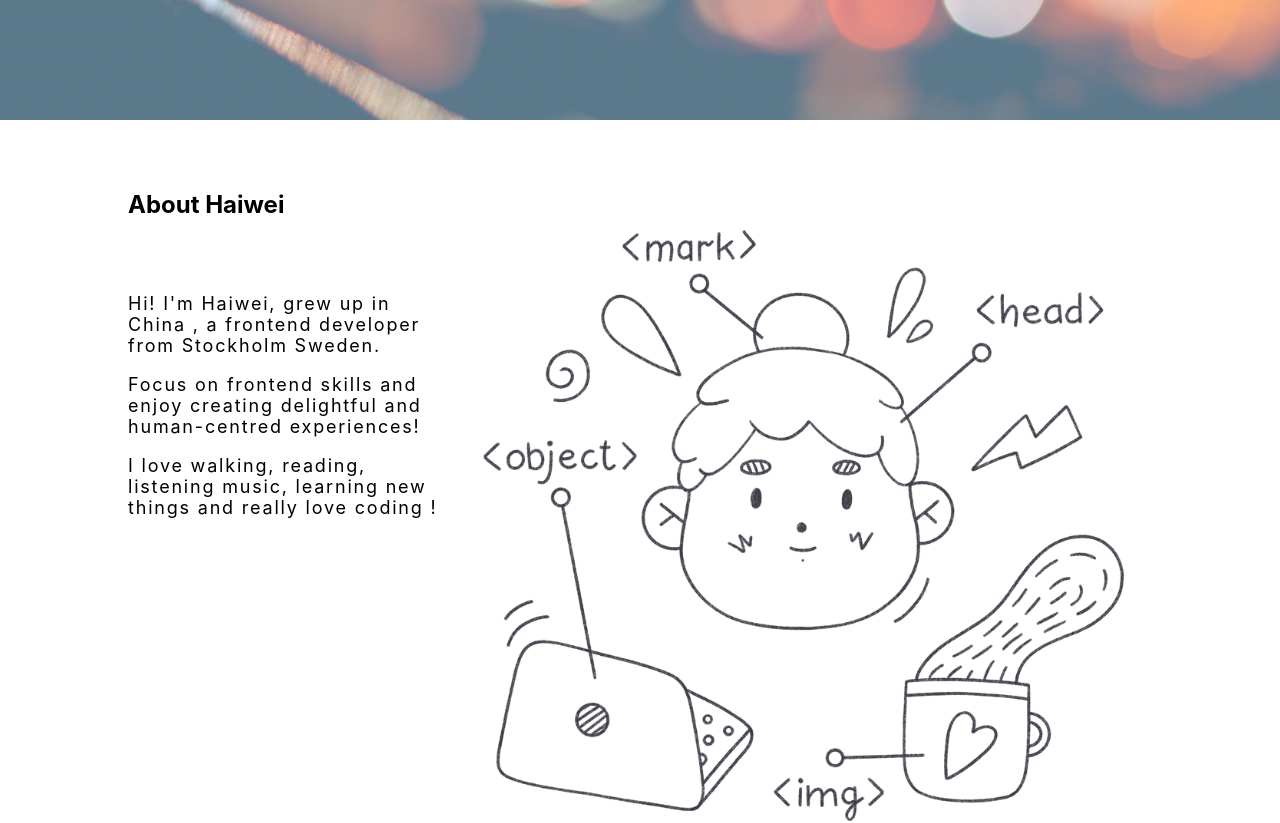
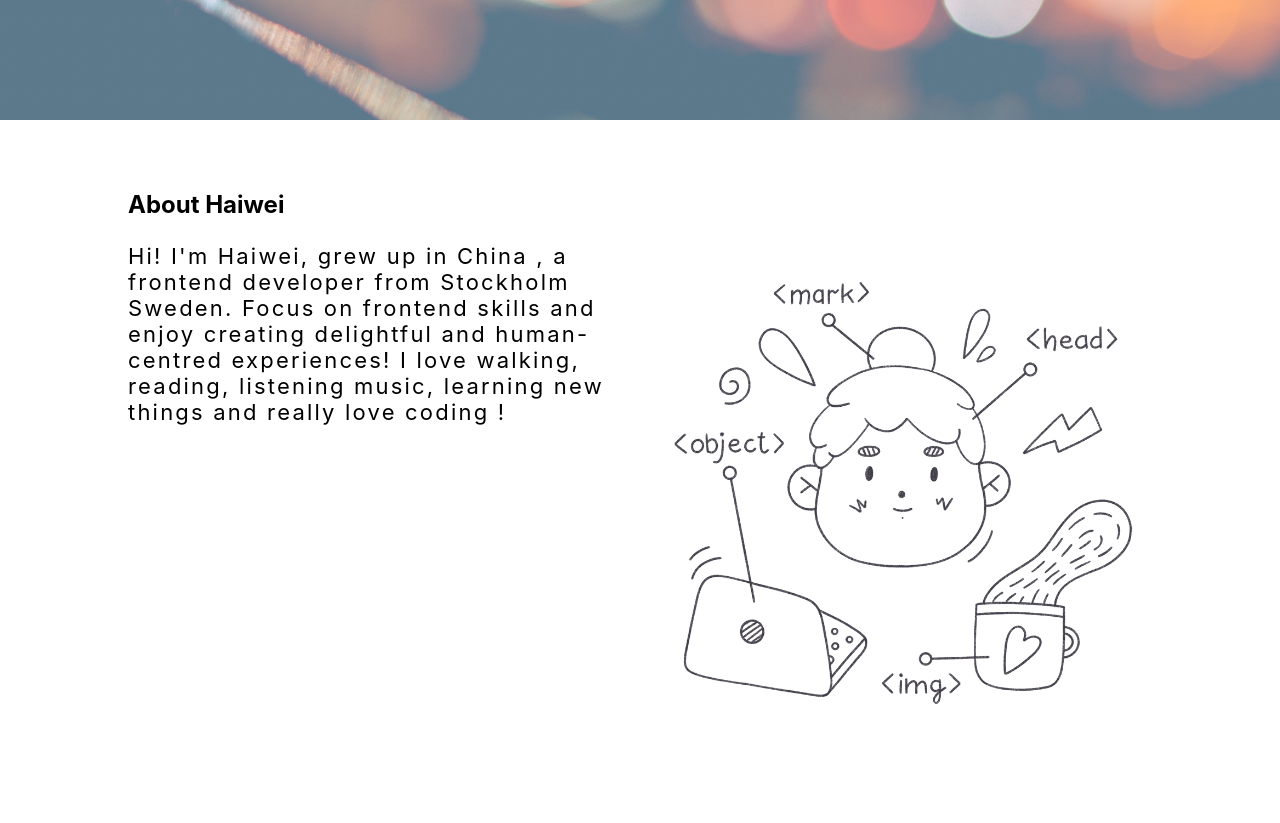
Before and after one commit to liuhaiwei-2021/portfolio-react, a React (Create React App) app: page / in a window 1280 px wide. Shown: the part 680-1503 px from the top of the page. Built offline with nearby package versions, Linux system fonts and the light colour scheme.

Commit message:
about css refactor

```diff
--- a/src/components/About.jsx
+++ b/src/components/About.jsx
@@ -5,26 +5,14 @@ export default function About() {
 	return (
 		<section className="bg-light" id="about">
 			<div className="about container">
+				<h1 className="about-header">About Haiwei</h1>
 				<div className="about-info">
-					<div className="about-header">
-						<h1>About Haiwei</h1>
-					</div>
-
-					<div className="about-text">
-						<p>
+					<p className="about-paragraph">
 						Hi! I'm Haiwei, grew up in China , a frontend developer from Stockholm
-							Sweden.
+						Sweden. Focus on frontend skills and enjoy creating delightful and
+						human-centred experiences! I love walking, reading, listening music,
+						learning new things and really love coding !
 					</p>
-						<p>
-							Focus on frontend skills and enjoy creating delightful and human-centred
-							experiences!
-						</p>
-						<p>
-							I love walking, reading, listening music, learning new things and really
-							love coding !
-						</p>
-					</div>
-				</div>
 
 					<div className="about-illustartion">
 						<img
@@ -34,6 +22,7 @@ export default function About() {
 						/>
 					</div>
 				</div>
+			</div>
 		</section>
 	);
 }
--- a/src/styles/About.css
+++ b/src/styles/About.css
@@ -1,32 +1,20 @@
 .about {
-	display: grid;
+	display: flex;
+	flex-direction: column;
 	min-height: 100vh;
 	width: 100%;
-	grid-template-rows: (1fr);
-	grid-template-columns: (1fr 1fr);
 	padding: 50px 0px 50px 0;
 }
-.about-header {
-	display: block;
-}
+
 .about-info {
-	grid-column-start: 1;
-	grid-column-end: 2;
-	grid-row-start: 1;
-	grid-row-end: 2;
-}
-.about-text {
-	padding: 50px 0 50px 0;
-	font-size: large;
+	display: flex;
+	flex-direction: row;
+	align-items: flex-start;
+	align-content: space-between;
+	justify-content: flex-start;
 }
 
-.about-illustartion {
-	grid-column-start: 2;
-	grid-column-end: 3;
-	grid-row-start: 1;
-	grid-row-end: 2;
-}
 .about img {
-	width: 700px;
+	width: 500px;
 	height: auto;
 }
--- a/src/styles/App.css
+++ b/src/styles/App.css
@@ -21,7 +21,6 @@ body {
 }
 .content {
 	display: block;
-	/* margin-top: 50px; */
 }
 .bg-light {
 	background-color: #ffffff;
@@ -31,5 +30,6 @@ body {
 }
 p {
 	margin-top: 4px;
+	font-size: 22px;
 	letter-spacing: 0.1em;
 }
--- a/src/styles/Contact.css
+++ b/src/styles/Contact.css
@@ -31,3 +31,7 @@
 	padding-right: 8px;
 	margin-right: 8px;
 }
+
+.contact-table li {
+	font-size: 22px;
+}
```
Lines whose indentation alone changed are shown as unchanged.
